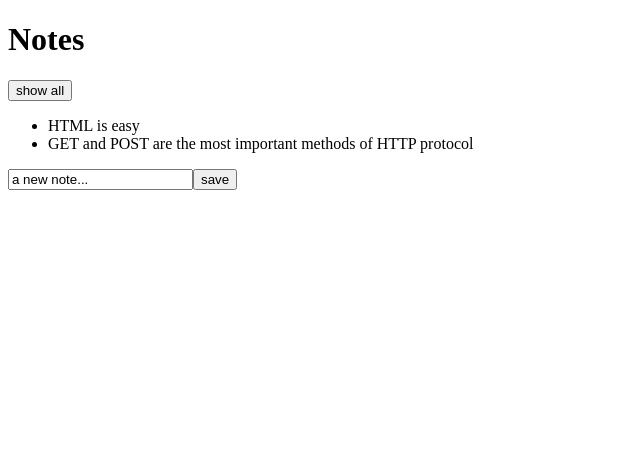
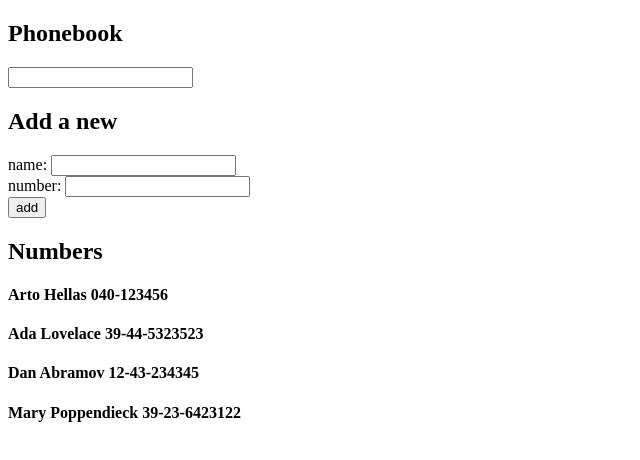
Before and after one commit to IlBardoHammer/fullStackOpenCourse, a React app in the folder part2/: page / in a window 1280 px wide. Shown: the top 460 px of the page, without its empty margins (0-640 px from the left). Built offline with nearby package versions, Linux system fonts and the light colour scheme; the HTML template or start-up script is replaced by a standard one.

Commit message:
fix Persons component and fix the prev wrong commit

```diff
--- a/part2/src/ThePhonebook/App.jsx
+++ b/part2/src/ThePhonebook/App.jsx
@@ -0,0 +1,80 @@
+import { useState } from 'react'
+import PersonForm from "./components/PersonForm.jsx";
+import Filter from "./components/Filter.jsx";
+import Persons from "./components/Persons.jsx";
+
+const App = () => {
+  const [ persons, setPersons ] = useState([
+    { name: 'Arto Hellas', number: '040-123456', id: 1 },
+    { name: 'Ada Lovelace', number: '39-44-5323523', id: 2 },
+    { name: 'Dan Abramov', number: '12-43-234345', id: 3 },
+    { name: 'Mary Poppendieck', number: '39-23-6423122', id: 4 }
+  ])
+  const [ newName, setNewName ] = useState('')
+  const [ newNumber, setNewNumber ] = useState('')
+  const [ filterName, setFilterName ] = useState('')
+
+  const filteredPersons = persons.filter(person => person.name.includes(filterName))
+
+  const handleNameChange = (event) => {
+    setNewName(event.target.value)
+  };
+
+  const handleNumberChange = (event) => {
+    setNewNumber(event.target.value)
+  };
+
+  const handleFilterChange = (event) => {
+    setFilterName(event.target.value)
+
+  };
+
+  const handleAddPerson = (event) => {
+    event.preventDefault();
+
+    const nameExists = persons.some(person => person.name.toLowerCase() === newName.toLowerCase())
+
+    if ( nameExists ) {
+
+      setNewName('')
+      return alert(`${ newName } is already added to phonebook`)
+
+    }
+    else {
+
+      const newObjectPerson = {
+        name: newName,
+        number: newNumber,
+        id: persons.length + 1
+      }
+
+      setPersons(persons.concat(newObjectPerson))
+      setNewName('')
+      setNewNumber('')
+
+    }
+
+  };
+
+  return (
+    <div>
+      <h2>Phonebook</h2>
+      <Filter
+        filterName={ filterName }
+        onFilterChange={ handleFilterChange }
+      />
+      <h2>Add a new</h2>
+      <PersonForm
+        newName={ newName }
+        newNumber={ newNumber }
+        onSubmit={ handleAddPerson }
+        onNameChange={ handleNameChange }
+        onNumberChange={ handleNumberChange }
+      />
+      <h2>Numbers</h2>
+      <Persons filteredPersons={filteredPersons} />
+    </div>
+  )
+}
+
+export default App
--- a/part2/src/ThePhonebook/components/Filter.jsx
+++ b/part2/src/ThePhonebook/components/Filter.jsx
@@ -0,0 +1,3 @@
+const Filter = ({ filterName, onFilterChange }) => <input value={ filterName } onChange={ onFilterChange }/>
+
+export default Filter;
--- a/part2/src/ThePhonebook/components/Person.jsx
+++ b/part2/src/ThePhonebook/components/Person.jsx
@@ -0,0 +1,3 @@
+const Person = ({ personObject }) => <h4>{ personObject.name } { personObject.number }</h4>
+
+export default Person;
--- a/part2/src/ThePhonebook/components/PersonForm.jsx
+++ b/part2/src/ThePhonebook/components/PersonForm.jsx
@@ -0,0 +1,17 @@
+const PersonForm = ({ onSubmit, onNameChange, onNumberChange, newName, newNumber }) => {
+  return (
+    <form onSubmit={ onSubmit }>
+      <div>
+        name: <input value={ newName } onChange={ onNameChange }/>
+      </div>
+      <div>
+        number: <input value={ newNumber } onChange={ onNumberChange }/>
+      </div>
+      <div>
+        <button type="submit">add</button>
+      </div>
+    </form>
+  )
+}
+
+export default PersonForm;
--- a/part2/src/ThePhonebook/components/Persons.jsx
+++ b/part2/src/ThePhonebook/components/Persons.jsx
@@ -0,0 +1,13 @@
+import Person from "./Person.jsx";
+
+const Persons = ({filteredPersons}) => {
+  return (
+    <div>
+      { filteredPersons.map(personObject => (
+        <Person key={personObject.id} personObject={personObject}/>
+      )) }
+    </div>
+  )
+}
+
+export default Persons;
--- a/part2/src/main.jsx
+++ b/part2/src/main.jsx
@@ -1,25 +1,25 @@
 import ReactDOM from 'react-dom/client'
 
-import App from './App'
+import App from './ThePhonebook/App'
 
-const notes = [
-  {
-    id: 1,
-    content: 'HTML is easy',
-    important: true
-  },
-  {
-    id: 2,
-    content: 'Browser can execute only JavaScript',
-    important: false
-  },
-  {
-    id: 3,
-    content: 'GET and POST are the most important methods of HTTP protocol',
-    important: true
-  }
-]
+// const notes = [
+//   {
+//     id: 1,
+//     content: 'HTML is easy',
+//     important: true
+//   },
+//   {
+//     id: 2,
+//     content: 'Browser can execute only JavaScript',
+//     important: false
+//   },
+//   {
+//     id: 3,
+//     content: 'GET and POST are the most important methods of HTTP protocol',
+//     important: true
+//   }
+// ]
 
 ReactDOM.createRoot(document.getElementById('root')).render(
-  <App notes={notes} />
+  <App />
 )
```
